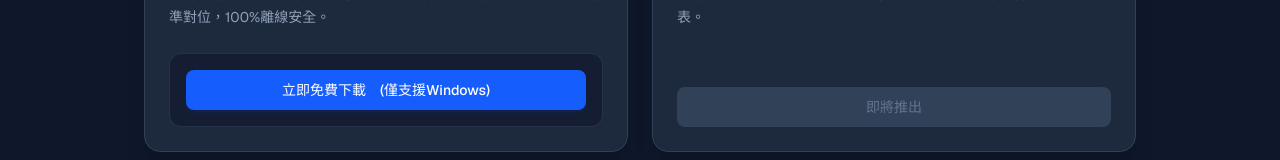
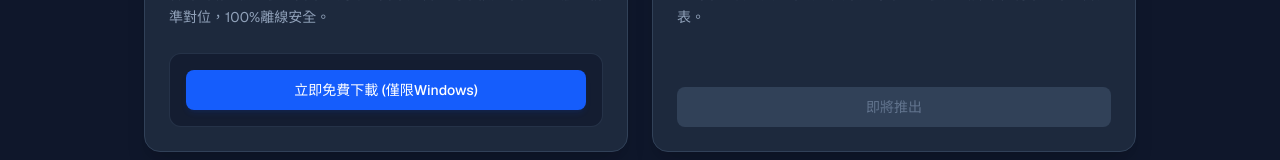
Before and after one commit to nick112786/my-tools-website, a Next.js app: page / in a window 1280 px wide. Shown: the part 787-947 px from the top of the page. Built offline with nearby package versions, Linux system fonts and the light colour scheme.

Commit message:
檔案調整

```diff
--- a/src/app/page.tsx
+++ b/src/app/page.tsx
@@ -91,10 +91,10 @@ export default function Home() {
                 <div className="bg-slate-900/60 p-4 rounded-xl border border-slate-700/60">
                   <a
                     href="/download/check-print.zip"
-                    download="支票套印小工具"
+                    download="台灣支票套印小工具.zip"
                     className="w-full text-center block bg-blue-600 hover:bg-blue-500 text-white text-sm font-medium py-2.5 px-4 rounded-lg transition shadow-md shadow-blue-600/10"
                   >
-                    立即免費下載　(僅支援Windows)
+                    立即免費下載 (僅限Windows)
                   </a>
                 </div>
               ) : (
```
Also changed, not shown: 1 other file (tests, documents, lock files or other folders).
